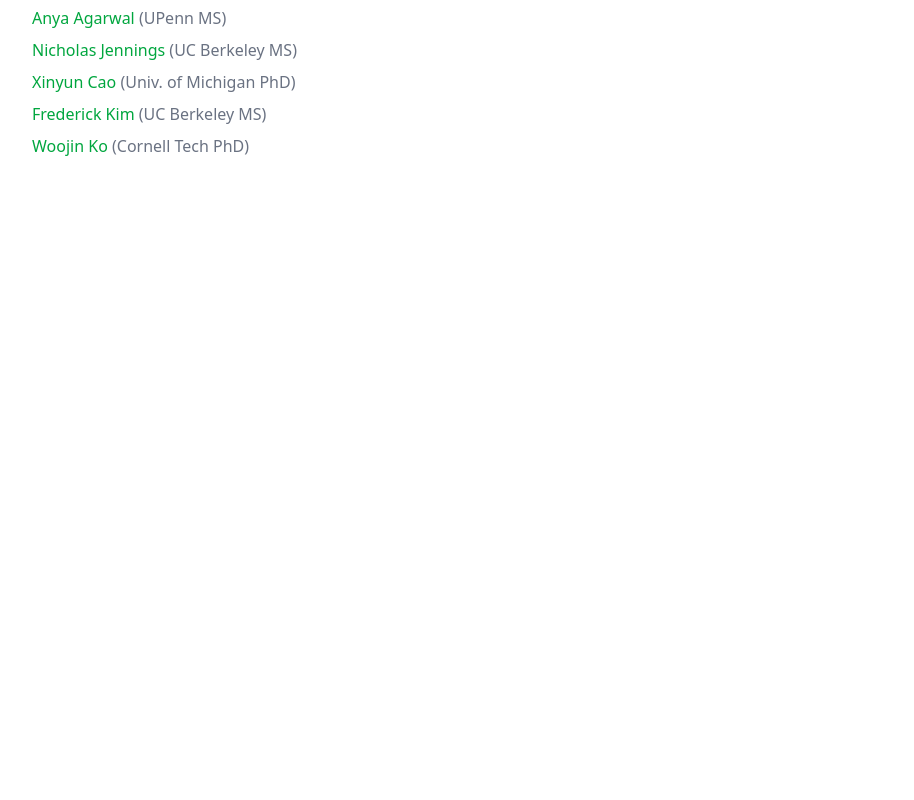
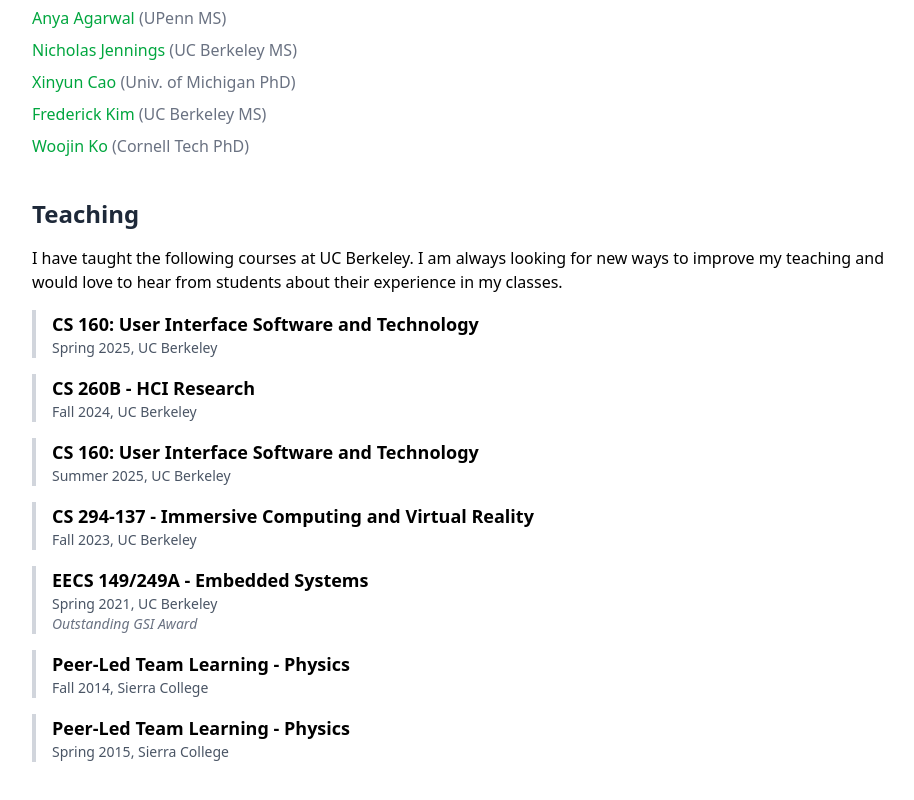
Before and after one commit to jamesdsmith/website, a React (Vite) app: page / in a window 1280 px wide. Shown: the part 3918-4718 px from the top of the page, without its empty margins (176-1090 px from the left). Before the commit the page ends 4108 px from the top, so only its background shows below. Built offline with nearby package versions, Linux system fonts and the light colour scheme.

Commit message:
Adding teaching experience

```diff
--- a/src/App.tsx
+++ b/src/App.tsx
@@ -1,6 +1,7 @@
 import data from "./data/data.json";
 import { AwardType, Project } from "./components/Project";
 import { SocialLink } from "./components/SocialLink";
+import TeachingEntry from "./components/TeachingEntry";
 
 function App() {
   return (
@@ -95,6 +96,24 @@
           </ul>
         </div>
       </section>
+
+      <section className="mt-10">
+        {/* mentees, listed in data.mentees */}
+        <h2 className="text-2xl font-semibold text-gray-800 mb-4">Teaching</h2>
+        <div className="space-y-4 mb-4">
+          <p>
+            I have taught the following courses at UC Berkeley. I am always looking for new ways to improve my teaching
+            and would love to hear from students about their experience in my classes.
+          </p>
+        </div>
+        <div>
+          <ul className="space-y-2">
+            {data.teaching.map((entry, idx) => (
+              <TeachingEntry key={idx} {...entry} />
+            ))}
+          </ul>
+        </div>
+      </section>
     </main>
   );
 }
--- /dev/null
+++ b/src/components/TeachingEntry.tsx
@@ -0,0 +1,19 @@
+type Props = {
+  title: string;
+  location: string;
+  semester: string;
+  role: string;
+  award?: string;
+};
+
+export default function TeachingEntry({ title, location, semester, award }: Props) {
+  return (
+    <li className="group border-l-4 border-gray-300 pl-4 mb-4 hover:border-green-500 transition-colors duration-200">
+      <div className="text-lg font-semibold">{title}</div>
+      <div className="text-sm text-gray-600">
+        {semester}, {location}
+      </div>
+      {award && <div className="text-sm text-gray-500 italic">{award}</div>}
+    </li>
+  );
+}
--- a/src/data/data.json
+++ b/src/data/data.json
@@ -420,5 +420,50 @@
 			"url": "https://www.woojinko.com/",
 			"outcome": "Cornell Tech PhD"
 		}
+	],
+	"teaching": [
+		{
+			"title": "CS 160: User Interface Software and Technology",
+			"location": "UC Berkeley",
+			"semester": "Spring 2025",
+			"role": "GSI"
+		},
+		{
+			"title": "CS 260B - HCI Research",
+			"location": "UC Berkeley",
+			"semester": "Fall 2024",
+			"role": "GSI"
+		},
+		{
+			"title": "CS 160: User Interface Software and Technology",
+			"location": "UC Berkeley",
+			"semester": "Summer 2025",
+			"role": "GSI"
+		},
+		{
+			"title": "CS 294-137 - Immersive Computing and Virtual Reality",
+			"location": "UC Berkeley",
+			"semester": "Fall 2023",
+			"role": "GSI"
+		},
+		{
+			"title": "EECS 149/249A - Embedded Systems",
+			"location": "UC Berkeley",
+			"semester": "Spring 2021",
+			"role": "GSI",
+			"award": "Outstanding GSI Award"
+		},
+		{
+			"title": "Peer-Led Team Learning - Physics",
+			"location": "Sierra College",
+			"semester": "Fall 2014",
+			"role": "Peer Mentor"
+		},
+		{
+			"title": "Peer-Led Team Learning - Physics",
+			"location": "Sierra College",
+			"semester": "Spring 2015",
+			"role": "Peer Mentor"
+		}
 	]
 }
```
